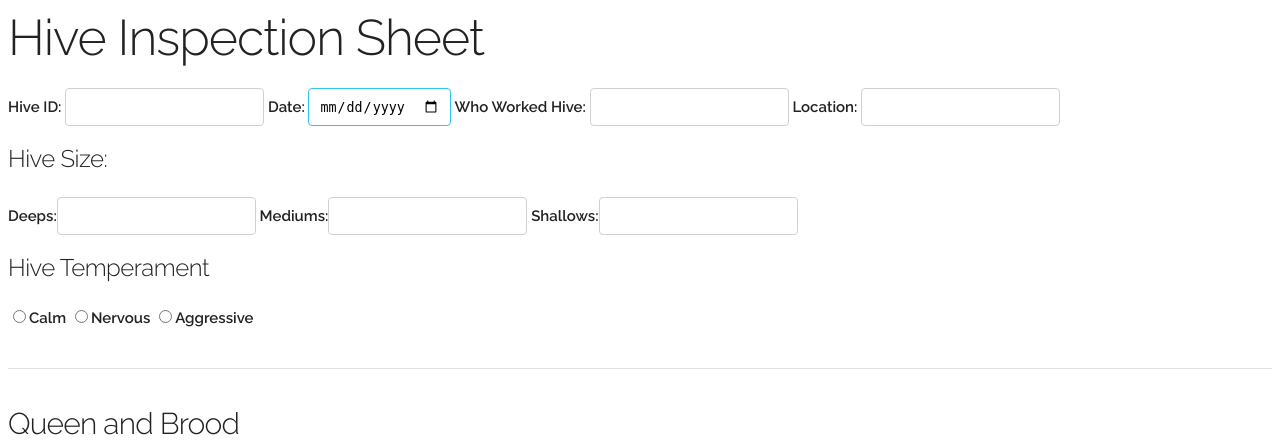
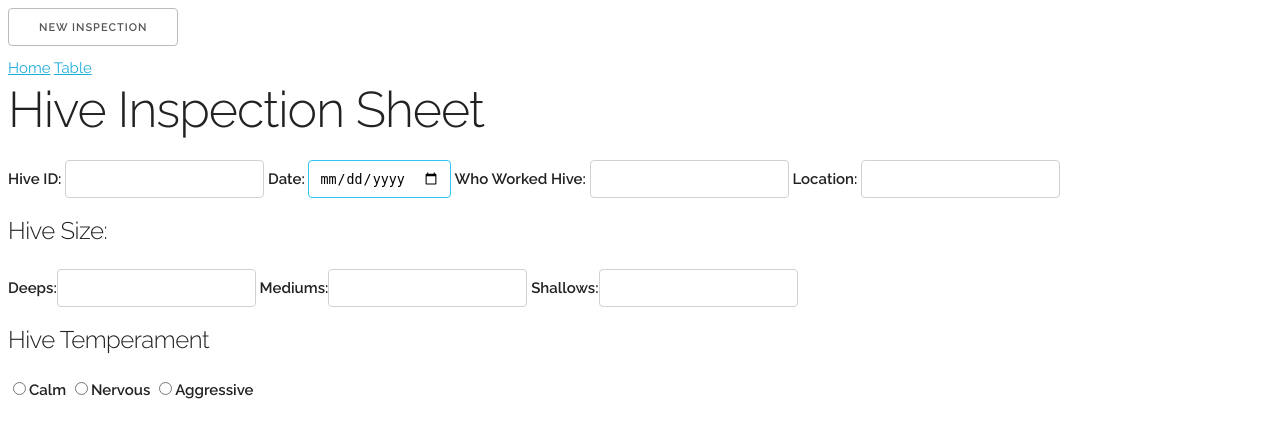
Before and after one commit to DivergentMind/Beeple, a PHP site: page /Beeple/beeple.php in a window 1280 px wide. Shown: the top 440 px of the page. Run offline with PHP 8.4, Linux system fonts and the light colour scheme.

Commit message:
foundation for nav menu

```diff
--- a/beeple.php
+++ b/beeple.php
@@ -10,7 +10,6 @@ if ( ! empty( $_POST ) ) {//print_r($_POST);
     $insert = process($_POST);
 }
 ?>
-
 <!DOCTYPE html>
 <html lang="en">
     <head>
@@ -25,11 +24,16 @@ if ( ! empty( $_POST ) ) {//print_r($_POST);
     </head>
 
 <body>
-        <?php
-            if ( isset( $insert ) ) {
-                echo do_messages($insert);
-            }
-        ?>
+    <?php
+        if ( isset( $insert ) ) {
+            echo do_messages($insert);
+        }
+    ?>
+    <nav>
+        <div class="nav-menu">
+            <?php include 'includes/nav-menu.php';?>
+        </div>
+    </nav>
         <div>
             <h1>Hive Inspection Sheet</h1>
             <div>
--- a/display_beeple.php
+++ b/display_beeple.php
@@ -20,7 +20,11 @@
         	$results[] = $row;
         }
         ?>
-
+        <nav>
+            <div class="nav-menu">
+                <?php include 'includes/nav-menu.php';?>
+            </div>
+        </nav>
         <table>
             <thead>
                 <tr>
--- /dev/null
+++ b/includes/nav-menu.php
@@ -0,0 +1,7 @@
+<?php
+echo '<div class="inspection-btn">
+<a class=button href="http://localhost/Beeple/beeple.php">New Inspection</a>
+</div>
+<a href="http://localhost/Beeple/index.php">Home</a>
+<a href="http://localhost/Beeple/display_beeple.php">Table</a>';
+?>
--- a/style.css
+++ b/style.css
@@ -32,7 +32,7 @@
 .container {
   position: relative;
   width: 100%;
-  max-width: 960px;
+  max-width: 800px;
   margin: 0 auto;
   padding: 0 20px;
   box-sizing: border-box; }
@@ -222,6 +222,7 @@ input[type="button"].button-primary:focus {
   color: #FFF;
   background-color: #1EAEDB;
   border-color: #1EAEDB; }
+
 
 
 /* Forms
```
Also changed, not shown: index.php (+7 -9 lines).
